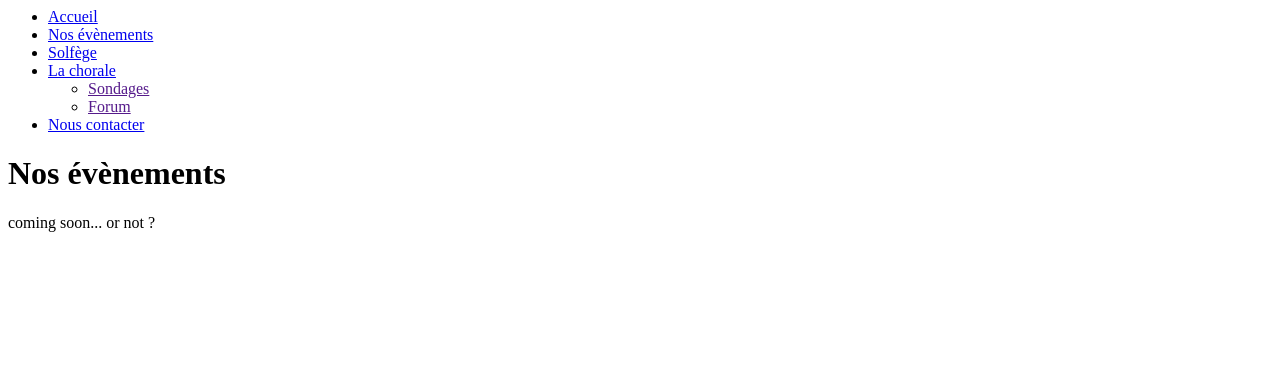
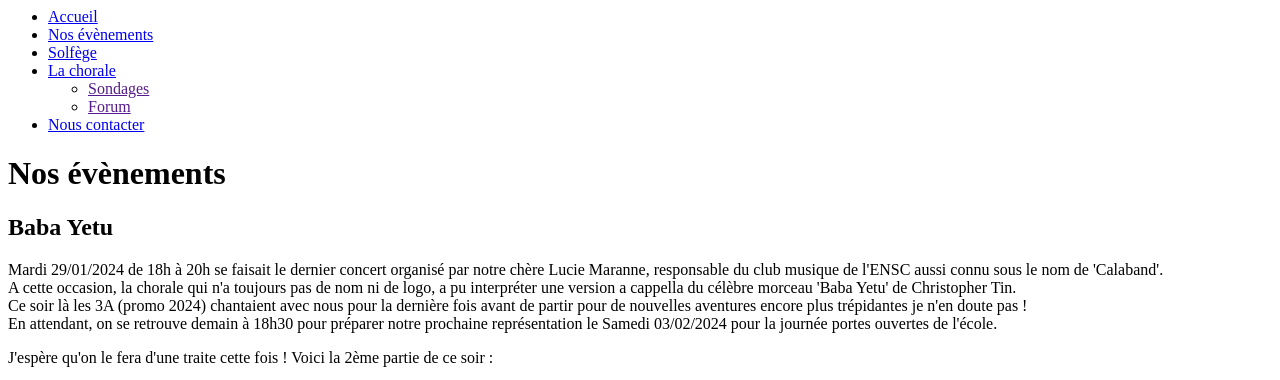
Before and after one commit to LeRatdemare/koralmar, a Django app: page /events/ in a window 1280 px wide. Shown: the top 380 px of the page. Before the commit the page ends 232 px from the top, so only its background shows below. Run offline with Django 4.2, Linux system fonts and the light colour scheme.

Commit message:
Ajout de l'évènement Baba Yetu (moche, faudra automatiser !)

```diff
--- a/koralmar/calapp/templates/calapp/events.html
+++ b/koralmar/calapp/templates/calapp/events.html
@@ -3,6 +3,15 @@
 {% block content  %}
 
 <h1>Nos évènements</h1>
+
+<h2>Baba Yetu</h2>
+<p>Mardi 29/01/2024 de 18h à 20h se faisait le dernier concert organisé par notre chère Lucie Maranne, responsable du club musique de l'ENSC aussi connu sous le nom de 'Calaband'. <br>
+A cette occasion, la chorale qui n'a toujours pas de nom ni de logo, a pu interpréter une version a cappella du célèbre morceau 'Baba Yetu' de Christopher Tin. <br>
+Ce soir là les 3A (promo 2024) chantaient avec nous pour la dernière fois avant de partir pour de nouvelles aventures encore plus trépidantes je n'en doute pas ! <br>
+En attendant, on se retrouve demain à 18h30 pour préparer notre prochaine représentation le Samedi 03/02/2024 pour la journée portes ouvertes de l'école.</p>
+<p>J'espère qu'on le fera d'une traite cette fois ! Voici la 2ème partie de ce soir :</p>
+<iframe src="https://drive.google.com/file/d/1n0V1NSMitkucxFjKRXvmgAVGg8nrWIVE/preview" width="640" height="480" allow="autoplay"></iframe>
+
 <p>coming soon... or not ?</p>
 
 {% endblock %}
```
